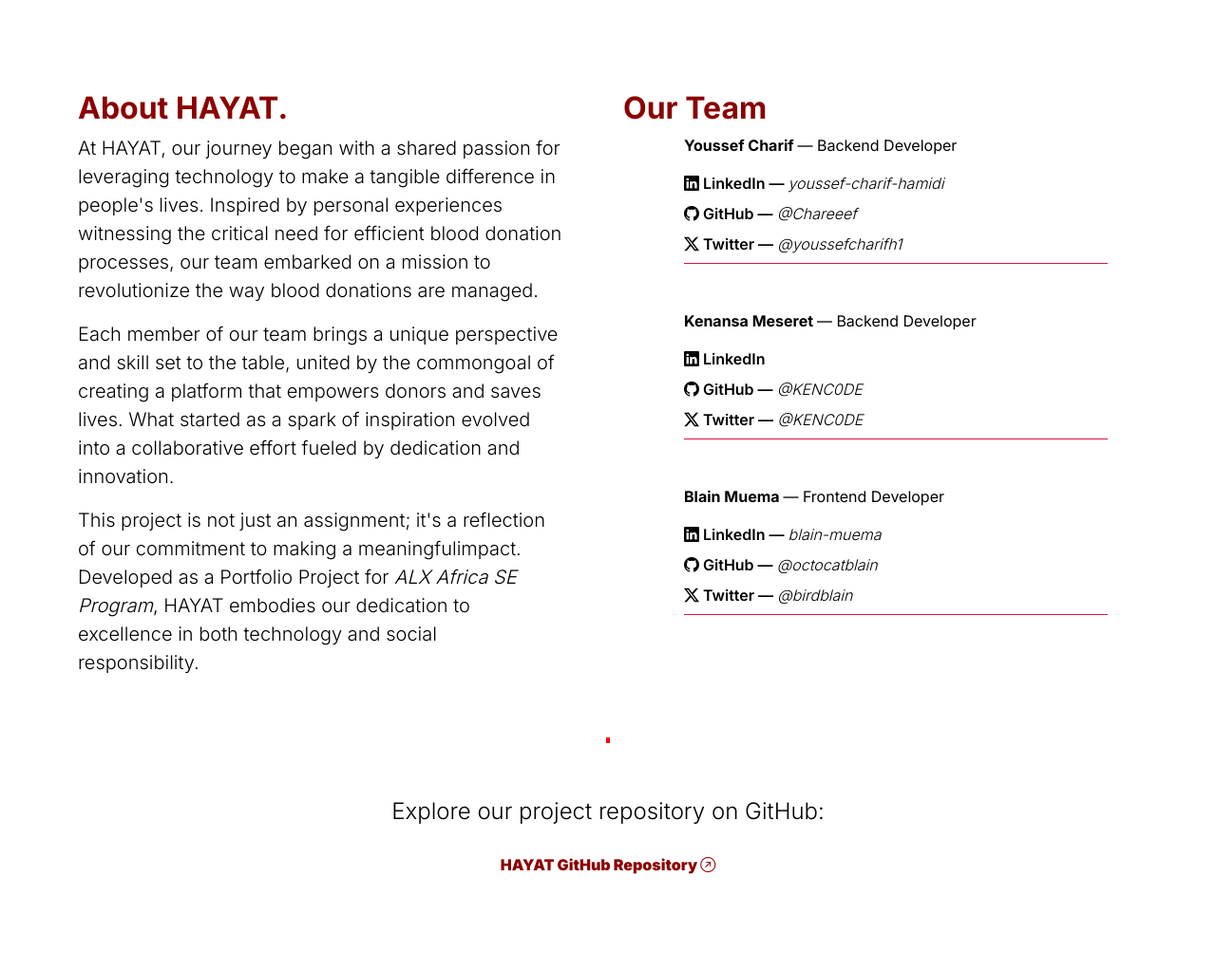
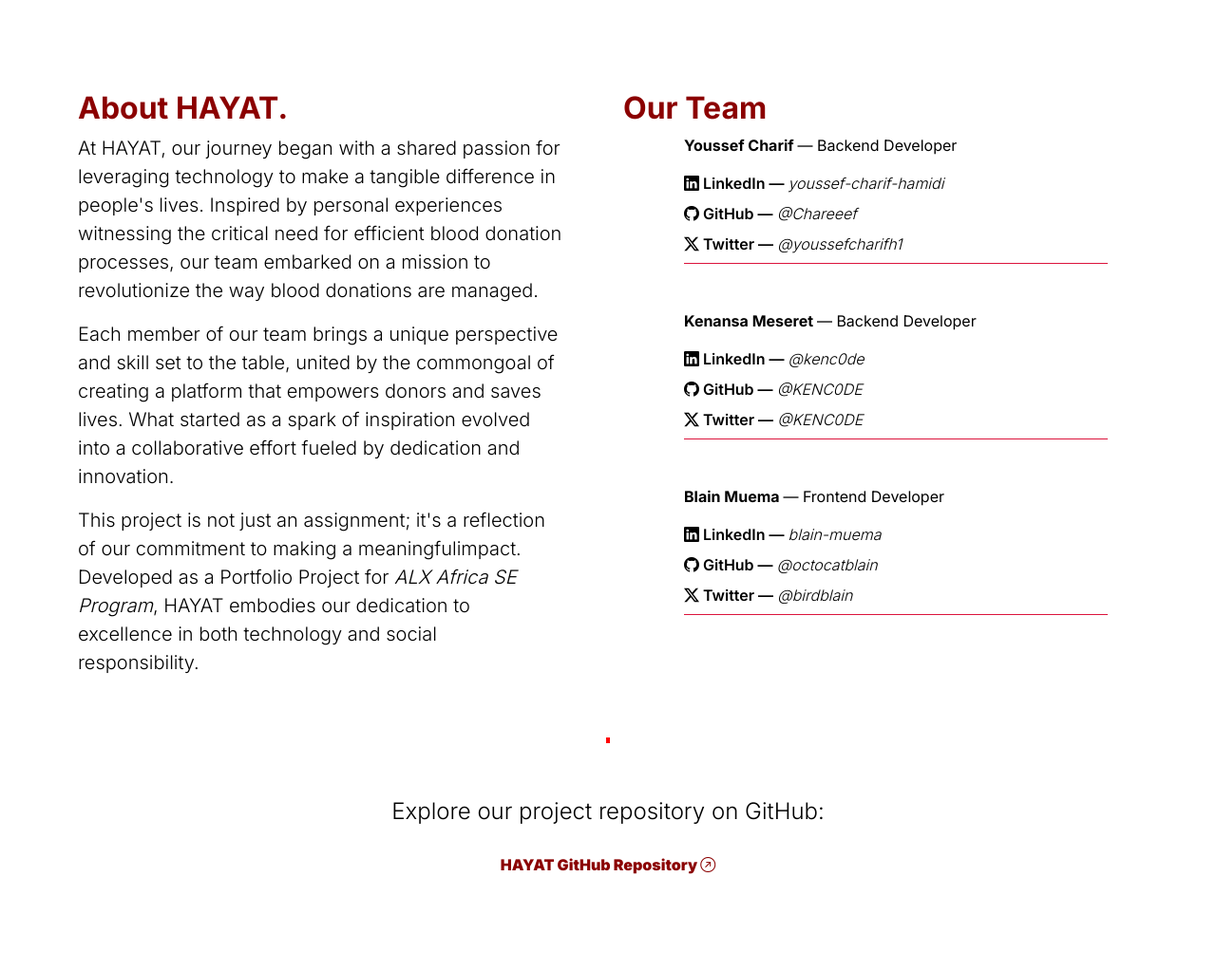
Before and after one commit to Chareeef/HAYAT, a Flask app: page /about in a window 1280 px wide. Shown: the part 1660-2682 px from the top of the page at 95% size. Run offline with Flask 2, Linux system fonts and the light colour scheme; some libraries are stand-ins or nearby versions.

Commit message:
fix: add ken's linkedin username

```diff
--- a/templates/landing_page.html
+++ b/templates/landing_page.html
@@ -93,8 +93,8 @@
 
 					<ul class="team_member">
 						<p class="team_member_name">Kenansa Meseret <span>&mdash; Backend Developer</span></p>
-						<li><a target="_blank" href="https://www.linkedin.com/in/"><i class="bi bi-linkedin"></i>
-								LinkedIn</a></li>
+						<li><a target="_blank" href="https://www.linkedin.com/in/kenc0de"><i class="bi bi-linkedin"></i>
+								LinkedIn &mdash; <span>@kenc0de</span></a></li>
 						<li><a target="_blank" href="https://github.com/KENC0DE"><i class="bi bi-github"></i> GitHub
 								&mdash; <span>@KENC0DE</span></a></li>
 						<li><a target="_blank" href="https://twitter.com/KENC0DE"><i class="bi bi-twitter-x"></i>
```
